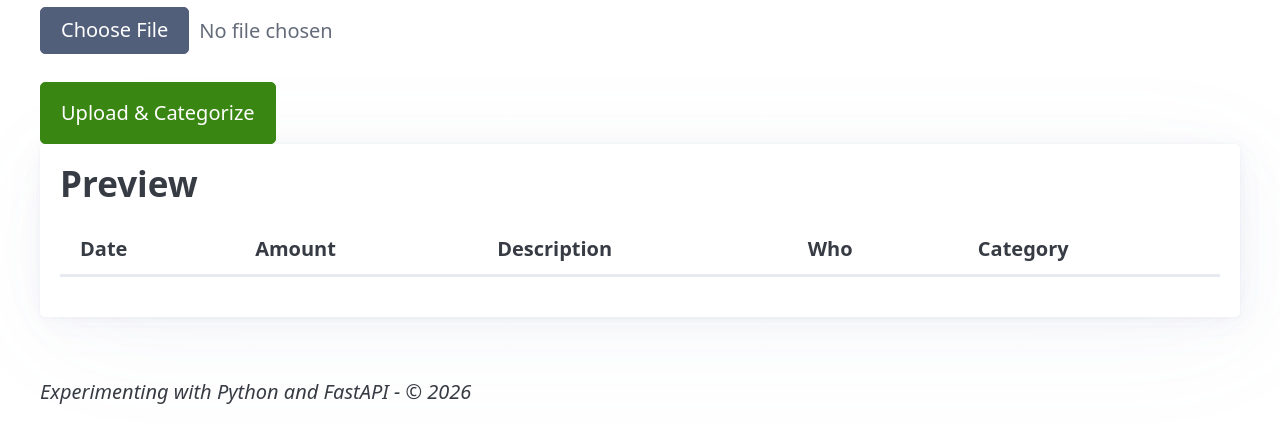
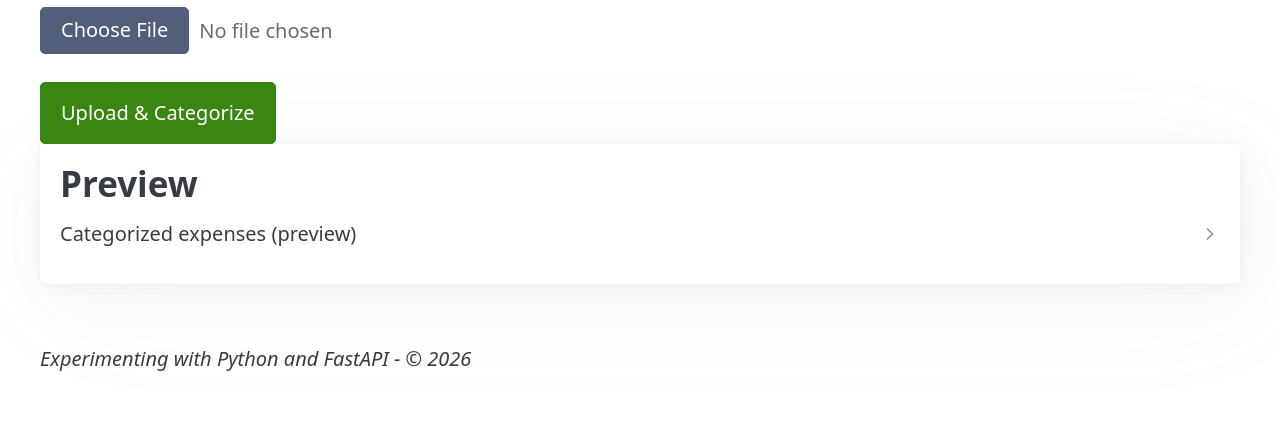
Before and after one commit to rodush/expense-tracker, a FastAPI app: page / in a window 1280 px wide. Shown: the part 251-694 px from the top of the page. Run offline with FastAPI, Linux system fonts and the light colour scheme; lists and menus that the app fills with data are empty; parts of the project's set-up code (start-up, migrations or seed data) failed here and were passed over.

Commit message:
frontend: improve expense table and chart visuals (#58)
Collapse the preview table, constrain and tooltip long descriptions, and assign distinct doughnut colors to each returned category. Add focused frontend contract coverage and document the updated dashboard behavior.\n\nCo-authored-by: Copilot <223556219+Copilot@users.noreply.github.com>

```diff
--- a/app/static/app.js
+++ b/app/static/app.js
@@ -3,6 +3,7 @@ const uploadButton = document.getElementById('uploadButton');
 const loading = document.getElementById('loading');
 const errorBox = document.getElementById('error');
 const resultsTable = document.getElementById('resultsTable');
+const descriptionTooltip = document.getElementById('descriptionTooltip');
 const downloadLink = document.getElementById('downloadLink');
 const filteredDownloadLink = document.getElementById('filteredDownloadLink');
 const dashboard = document.getElementById('dashboard');
@@ -25,6 +26,7 @@ let previewRows = [];
 let summaryRequest = null;
 let categoryChart = null;
 let categoryChartAmounts = [];
+let tooltipCell = null;
 
 uploadButton.addEventListener('click', async () => {
   const file = fileInput.files[0];
@@ -74,16 +76,78 @@ uploadButton.addEventListener('click', async () => {
 function renderRows(rows) {
   const body = resultsTable.querySelector('tbody');
   body.innerHTML = '';
+  hideDescriptionTooltip();
 
   for (const row of rows) {
     const tr = document.createElement('tr');
-    for (const value of [row.date, row.amount, row.description, row.who, row.category]) {
+    [row.date, row.amount, row.who, row.category, row.description].forEach((value, index) => {
       const cell = document.createElement('td');
       cell.textContent = value ?? '';
+      if (index === 4) {
+        cell.classList.add('description-cell');
+        cell.tabIndex = 0;
+      }
       tr.appendChild(cell);
-    }
+    });
     body.appendChild(tr);
   }
+}
+
+resultsTable.addEventListener('mouseover', (event) => {
+  const cell = event.target.closest('.description-cell');
+  if (cell) showDescriptionTooltip(cell, event.clientX, event.clientY);
+});
+
+resultsTable.addEventListener('mousemove', (event) => {
+  const cell = event.target.closest('.description-cell');
+  if (cell && cell === tooltipCell) {
+    positionDescriptionTooltip(event.clientX, event.clientY);
+  }
+});
+
+resultsTable.addEventListener('mouseout', (event) => {
+  const cell = event.target.closest('.description-cell');
+  if (cell && !cell.contains(event.relatedTarget)) hideDescriptionTooltip();
+});
+
+resultsTable.addEventListener('focusin', (event) => {
+  const cell = event.target.closest('.description-cell');
+  if (!cell) return;
+  const bounds = cell.getBoundingClientRect();
+  showDescriptionTooltip(cell, bounds.left + bounds.width / 2, bounds.top + bounds.height / 2);
+});
+
+resultsTable.addEventListener('focusout', (event) => {
+  const cell = event.target.closest('.description-cell');
+  if (cell && !cell.contains(event.relatedTarget)) hideDescriptionTooltip();
+});
+
+function showDescriptionTooltip(cell, x, y) {
+  tooltipCell = cell;
+  descriptionTooltip.textContent = cell.textContent;
+  descriptionTooltip.hidden = false;
+  cell.setAttribute('aria-describedby', 'descriptionTooltip');
+  positionDescriptionTooltip(x, y);
+}
+
+function positionDescriptionTooltip(x, y) {
+  const margin = 8;
+  const offset = 14;
+  const bounds = descriptionTooltip.getBoundingClientRect();
+  const left = x + offset + bounds.width > window.innerWidth - margin
+    ? x - bounds.width - offset
+    : x + offset;
+  const top = y + offset + bounds.height > window.innerHeight - margin
+    ? y - bounds.height - offset
+    : y + offset;
+  descriptionTooltip.style.left = `${Math.max(margin, Math.min(left, window.innerWidth - bounds.width - margin))}px`;
+  descriptionTooltip.style.top = `${Math.max(margin, Math.min(top, window.innerHeight - bounds.height - margin))}px`;
+}
+
+function hideDescriptionTooltip() {
+  tooltipCell?.removeAttribute('aria-describedby');
+  tooltipCell = null;
+  descriptionTooltip.hidden = true;
 }
 
 function populateFilters(rows) {
@@ -161,14 +225,16 @@ function renderBreakdown(table, items) {
 }
 
 function renderCategoryChart(items) {
-  const visibleItems = items.filter((item) => item.count > 0);
-  const labels = visibleItems.map((item) => item.name);
-  const values = visibleItems.map((item) => Math.abs(item.amount));
-  categoryChartAmounts = visibleItems.map((item) => item.amount);
+  const categories = [...new Map(items.map((item) => [item.name, item])).values()];
+  const labels = categories.map((item) => item.name);
+  const values = categories.map((item) => Math.abs(item.amount));
+  const colors = categories.map((_, index) => `hsl(${(index * 360) / categories.length} 70% 48%)`);
+  categoryChartAmounts = categories.map((item) => item.amount);
 
   if (categoryChart) {
     categoryChart.data.labels = labels;
     categoryChart.data.datasets[0].data = values;
+    categoryChart.data.datasets[0].backgroundColor = colors;
     categoryChart.update();
     return;
   }
@@ -179,6 +245,7 @@ function renderCategoryChart(items) {
       labels,
       datasets: [{
         data: values,
+        backgroundColor: colors,
         borderWidth: 2,
         hoverOffset: 8,
       }],
--- a/app/templates/index.html
+++ b/app/templates/index.html
@@ -21,6 +21,37 @@
     .chart-container {
       height: 22rem;
       position: relative;
+    }
+
+    #resultsTable {
+      table-layout: fixed;
+      width: 100%;
+    }
+
+    #resultsTable col.description-column {
+      width: 300px;
+    }
+
+    #resultsTable .description-cell {
+      max-width: 300px;
+      overflow: hidden;
+      text-overflow: ellipsis;
+      white-space: nowrap;
+    }
+
+    .description-tooltip {
+      background: var(--pico-color);
+      border-radius: var(--pico-border-radius);
+      color: var(--pico-background-color);
+      max-width: min(24rem, calc(100vw - 1.5rem));
+      max-height: calc(100vh - 1rem);
+      overflow-wrap: anywhere;
+      overflow-y: auto;
+      padding: 0.5rem 0.75rem;
+      pointer-events: none;
+      position: fixed;
+      white-space: normal;
+      z-index: 1000;
     }
   </style>
 </head>
@@ -53,18 +84,28 @@
 
     <article>
       <h2>Preview</h2>
+      <details>
+        <summary>Categorized expenses (preview)</summary>
         <table id="resultsTable">
+          <colgroup>
+            <col>
+            <col>
+            <col>
+            <col>
+            <col class="description-column">
+          </colgroup>
           <thead>
             <tr>
               <th>Date</th>
               <th>Amount</th>
-            <th>Description</th>
               <th>Who</th>
               <th>Category</th>
+              <th>Description</th>
             </tr>
           </thead>
           <tbody></tbody>
         </table>
+      </details>
       <p>
         <a id="downloadLink" class="hidden">Download full categorized CSV</a>
         <a id="filteredDownloadLink" class="hidden">Download current filtered CSV</a>
@@ -122,6 +163,7 @@
       </div>
     </section>
   </main>
+  <div id="descriptionTooltip" class="description-tooltip" role="tooltip" hidden></div>
   <footer class="container"><em>Experimenting with Python and FastAPI &dash; &copy; 2026</em></footer>
   <script src="/static/vendor/chart.umd.min.js"></script>
   <script src="/static/app.js"></script>
```
Also changed, not shown: tests/test_frontend_contract.py (+31 -0 lines), README.md. Lines whose indentation alone changed are shown as unchanged.
